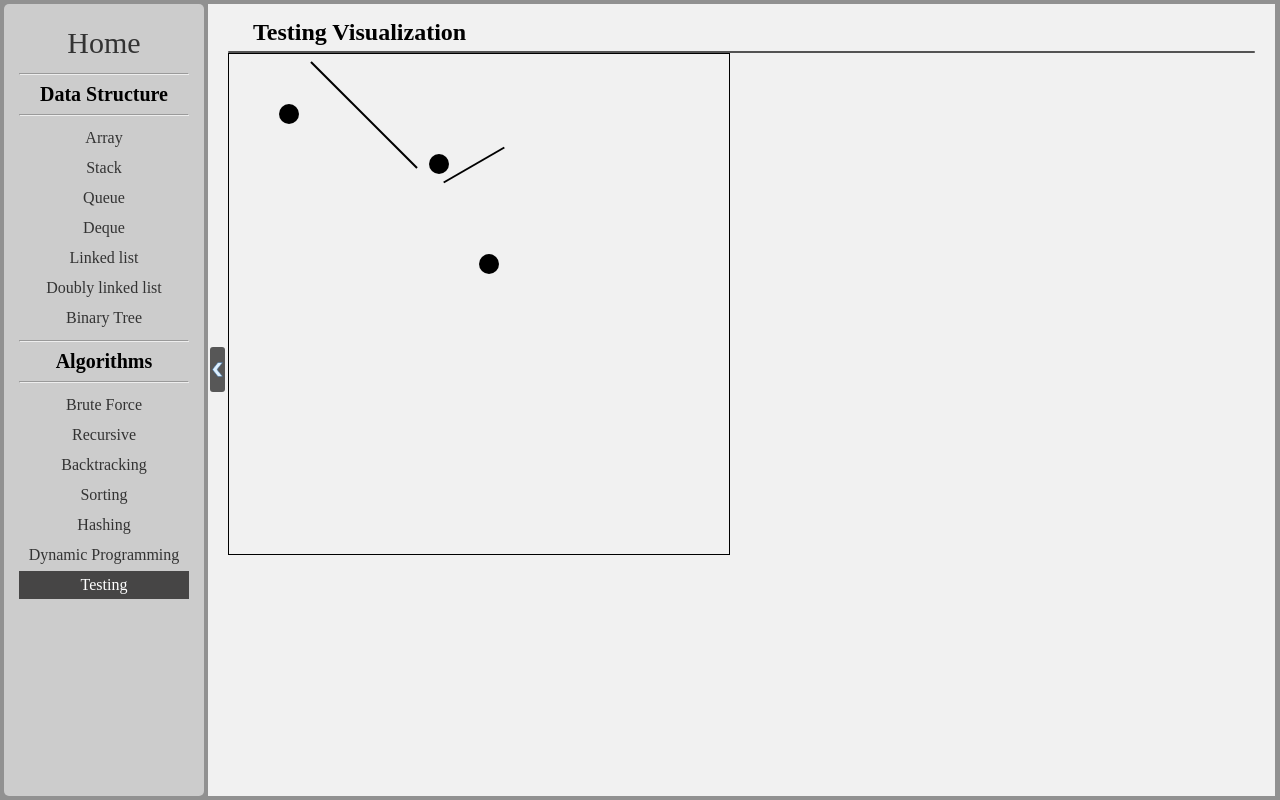
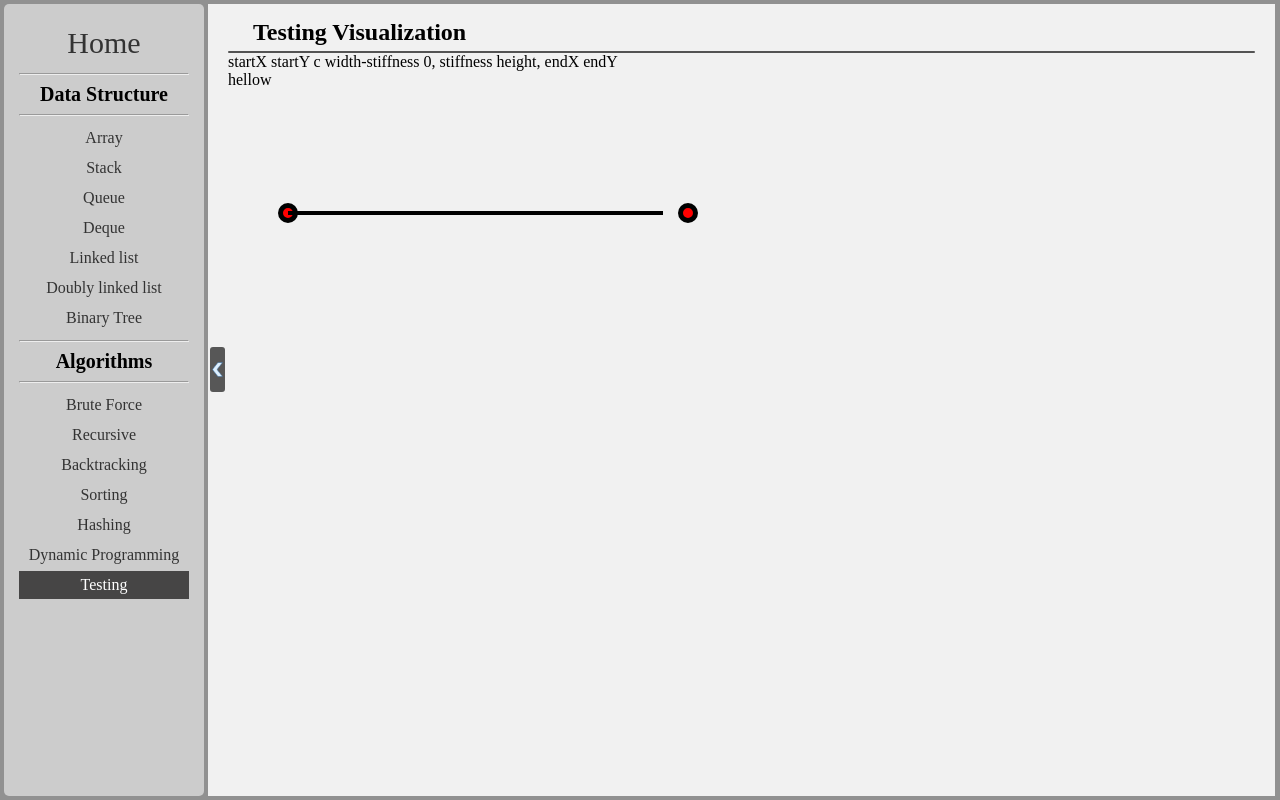
Before and after one commit to sagarhasan273/Algorithm-Visualizer, a React (Create React App) app: page / in a window 1280 px wide. Both pictures are taken after a click on the button "Testing". Built offline with nearby package versions, Linux system fonts and the light colour scheme.

Commit message:
create line testing

```diff
--- a/src/DataStructures/Testing/Testing.css
+++ b/src/DataStructures/Testing/Testing.css
@@ -1,45 +1,25 @@
-.containerT {
+main {
 	position: relative;
-	width: 500px;
-	height: 500px;
-	border: 1px solid black;
+	width: 100vw;
+	height: 100vh;
 }
 
 .node {
 	position: absolute;
-	width: 20px;
-	height: 20px;
-	border-radius: 50%;
-	background-color: black;
+	width: 10px;
+	height: 10px;
+	background-color: red;
+	border: 5px solid black;
+	border-radius: 10px;
 }
 
-.edge {
+svg {
 	position: absolute;
-	height: 2px;
-	background-color: black;
+	top: 0;
+	left: 0;
+	width: 100vw;
+	height: 100vh;
 }
-.node1 {
-	top: 50px;
-	left: 50px;
+.imagetesting {
+	position: absolute;
 }
-
-.node2 {
-	top: 100px;
-	left: 200px;
-}
-.node3 {
-	top: 200px;
-	left: 250px;
-}
-.edge1 {
-	top: 60px;
-	left: 60px;
-	width: 150px;
-	transform: rotate(45deg);
-}
-.edge2 {
-	top: 110px;
-	left: 210px;
-	width: 70px;
-	transform: rotate(-30deg);
-}
--- a/src/DataStructures/Testing/Testing.js
+++ b/src/DataStructures/Testing/Testing.js
@@ -2,13 +2,16 @@ import './Testing.css';
 
 export default function Testing() {
   return (
-    <div className="containerT">
-      <div className="node node1" />
-      <div className="node node2" />
-      <div className="node node3" />
-      <div className="edge edge1" />
-      <div className="edge edge2" />
-    </div>
+    <main>
+      <div className="node" style={{ top: '150px', left: '50px' }} />
+      <div className="node" style={{ top: '150px', left: '450px' }} />
+      startX startY c width-stiffness 0, stiffness height, endX endY
+      <svg>
+        <path d="M60 160, 435 160" strokeWidth={4} stroke="black" fill="transparent" />
+      </svg>
+      <image className="imagetesting" href="./sendmessage.png" height="20px" width="20px" style={{ top: '50px', left: '430px' }} />
+      <div>hellow</div>
+    </main>
 
   );
 }
```
Also changed, not shown: src/DataStructures/Testing/sendmessage.png (added).
